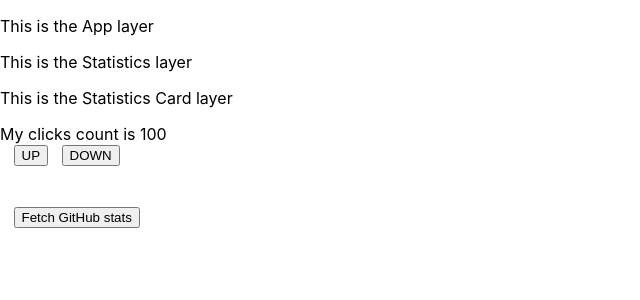
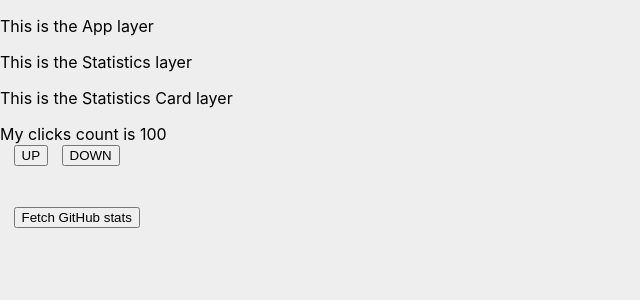
Before and after one commit to bgirten/ReactContextExperiments, a React (Create React App) app: page / in a window 1280 px wide. Shown: the top 300 px of the page, without its empty margins (0-640 px from the left). Built offline with nearby package versions, Linux system fonts and the light colour scheme.

Commit message:
initial styling

```diff
--- a/src/App.css
+++ b/src/App.css
@@ -1,32 +1,12 @@
-.App {
-  text-align: center;
-}
-
-.App-logo {
-  animation: App-logo-spin infinite 20s linear;
-  height: 40vmin;
-}
-
-.App-header {
-  background-color: #282c34;
-  min-height: 100vh;
-  display: flex;
-  flex-direction: column;
-  align-items: center;
-  justify-content: center;
-  font-size: calc(10px + 2vmin);
-  color: white;
+.applayer {
+  position: absolute;
+  top: 0;
+  bottom: 0;
+  left: 0;
+  right: 0;
+  background: #eee;
 }
 
 .App-link {
   color: #61dafb;
 }
-
-@keyframes App-logo-spin {
-  from {
-    transform: rotate(0deg);
-  }
-  to {
-    transform: rotate(360deg);
-  }
-}
--- a/src/App.tsx
+++ b/src/App.tsx
@@ -1,4 +1,5 @@
 import React, { Component } from "react";
+import './App.css'
 
 import StatsContainer from './StatsContainer'
 
@@ -25,11 +26,11 @@ class App extends Component<object, State> {
   readonly state: State = initialState;
 
   render() {
-    console.log("It's HAMMER time");
     const { clicksCount } = this.state;
     return (
       <MyContext.Provider value={this.state}>
-        <div>
+
+        <div className="applayer">
           <p>This is the App layer</p>
           <StatsContainer />
         </div>
```
